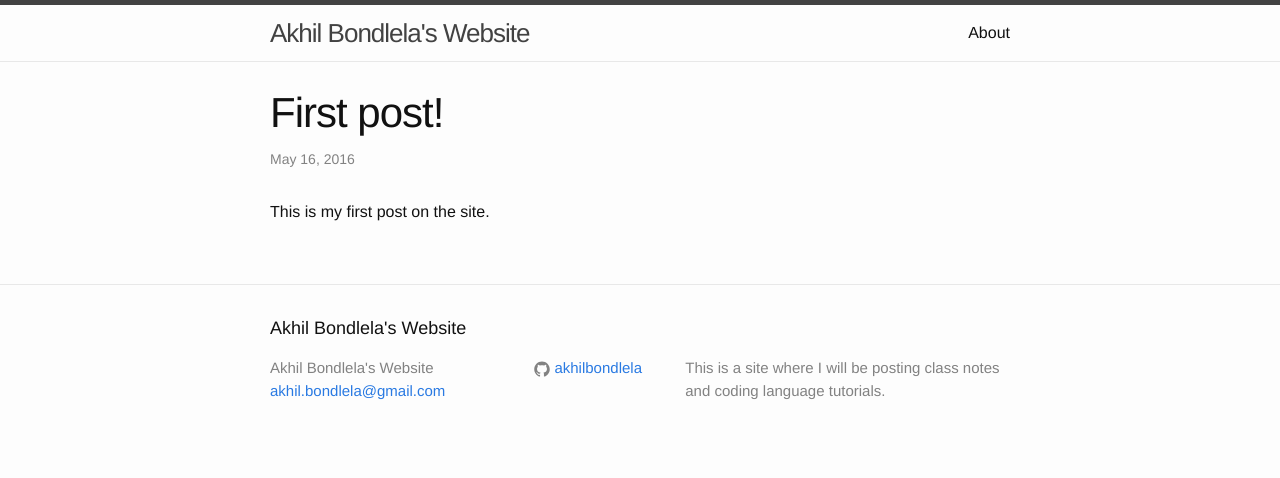
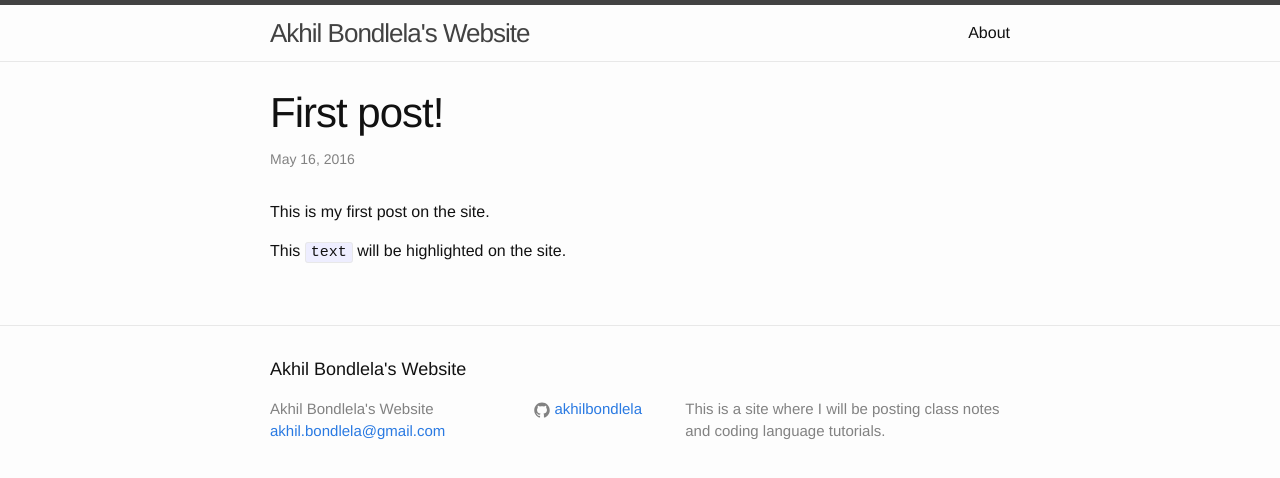
Before and after one commit to akhilbond/akhilbond.github.io, a Jekyll site: the page built from _posts/2016-05-16-test-post.markdown, in a window 1280 px wide. Shown: the top 478 px of the page. Built offline with Jekyll 4.4.1, drawn with Linux system fonts in a browser that asks for light colours.

Commit message:
Edit to initial post

```diff
--- a/_posts/2016-05-16-test-post.markdown
+++ b/_posts/2016-05-16-test-post.markdown
@@ -7,3 +7,5 @@ categories: jekyll update
 
 
 This is my first post on the site.
+
+This `text` will be highlighted on the site.
```
